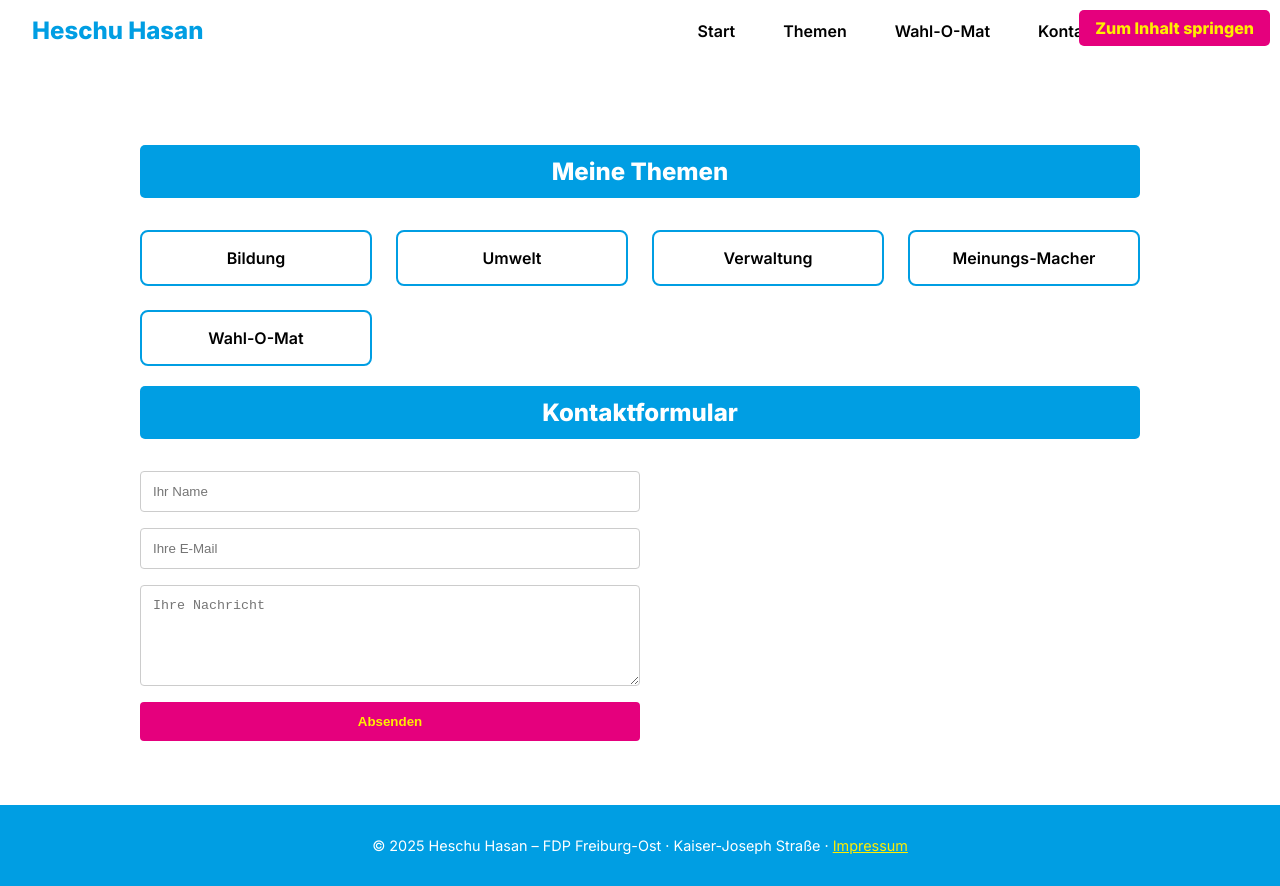
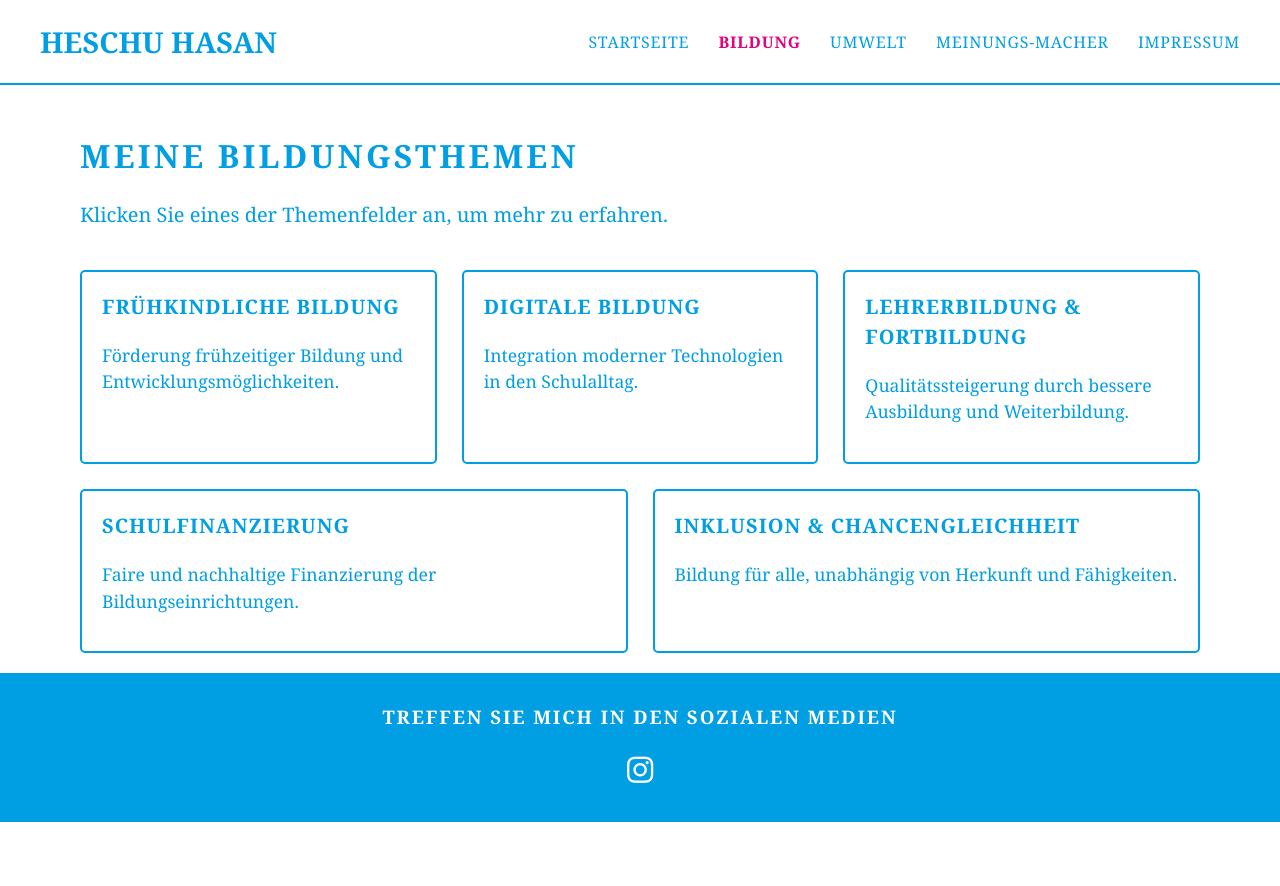
Before and after one commit to ciqulata1/HeschuHasan, a plain HTML site: page bildung.html in a window 1280 px wide. After the commit the page ends 822 px from the top, so only its background shows below. Drawn offline with Linux system fonts and the light colour scheme.

Commit message:
Update bildung.html

```diff
--- a/bildung.html
+++ b/bildung.html
@@ -1,231 +1,249 @@
 <!DOCTYPE html>
 <html lang="de">
+<head>
+<meta charset="UTF-8" />
+<meta name="viewport" content="width=device-width, initial-scale=1" />
+<title>Bildung - Heschu Hasan</title>
 
-<head>
-    <meta charset="utf-8" />
-    <meta name="viewport" content="width=device-width, initial-scale=1.0">
-    <title>Heschu Hasan</title>
-    <meta name="description" content="Heschu Hasan ist Direktkandidatin der FDP für Freiburg-Ost bei der Landtagswahl 2026. Informieren Sie sich über ihre Themen Umwelt, Bildung und Verwaltung." />
-    <meta name="author" content="Heschu Hasan">
-    <link rel="stylesheet" href="style.css" />
-    <link href="https://fonts.googleapis.com/css2?family=Inter:wght@400;600;800&display=swap" rel="stylesheet">
+<!-- FontAwesome CDN für Icons -->
+<link
+  rel="stylesheet"
+  href="https://cdnjs.cloudflare.com/ajax/libs/font-awesome/6.4.0/css/all.min.css"
+  crossorigin="anonymous"
+  referrerpolicy="no-referrer"
+/>
+
 <style>
   :root {
+    --yellow: #ffed00;
     --magenta: #e5007d;
-            --yellow: #ffed00;
-            --blue: #009ee3;
-            --light-blue: #00abae;
-            --violett: #a5027d;
+    --cyan: #009ee3;
+    --turquoise: #00abae;
+    --black: #000000;
     --white: #ffffff;
-            --black: #000000;
+  }
+
+  * {
+    box-sizing: border-box;
   }
 
   body {
     margin: 0;
-            font-family: 'Inter', sans-serif;
-            background: var(--white);
-            color: var(--black);
+    background-color: var(--white);
+    color: var(--cyan);
+    font-family: Georgia, "Times New Roman", serif;
+    line-height: 1.5;
   }
 
-        .skip-link {
-            position: absolute;
-            top: 10px;
-            right: 10px;
-            background-color: var(--magenta);
-            color: var(--yellow);
-            padding: 0.5rem 1rem;
+  a {
+    color: var(--cyan);
     text-decoration: none;
-            font-weight: bold;
-            border-radius: 5px;
-            z-index: 1000;
+  }
+  a:hover,
+  a:focus {
+    color: var(--magenta);
+    outline: none;
   }
 
   header {
     background-color: var(--white);
-            padding: 1rem 2rem;
+    border-bottom: 2px solid var(--cyan);
+    padding: 20px 40px;
     display: flex;
+    align-items: center;
     justify-content: space-between;
-            align-items: center;
-            position: sticky;
-            top: 0;
-            z-index: 999;
+  }
+  header h1 {
+    font-family: Georgia, serif;
+    font-weight: bold;
+    font-size: 1.8rem;
+    color: var(--cyan);
+    margin: 0;
+  }
+  nav a {
+    font-weight: normal;
+    font-size: 1rem;
+    margin-left: 25px;
+    text-transform: uppercase;
+    letter-spacing: 0.05em;
   }
 
-        .site-title {
-            font-size: 1.5rem;
-            font-weight: 800;
-            color: var(--blue);
+  nav a.active,
+  nav a:hover {
+    color: var(--magenta);
+    font-weight: bold;
   }
 
-        nav ul {
-            list-style: none;
-            display: flex;
-            gap: 1rem;
-            margin: 0;
-            padding: 0;
+  main {
+    padding: 20px 40px;
+    max-width: 1200px;
+    margin: 0 auto;
+  }
+  main h2 {
+    color: var(--cyan);
+    font-weight: bold;
+    font-size: 2rem;
+    margin-bottom: 20px;
+    text-transform: uppercase;
+    letter-spacing: 0.1em;
+  }
+  main h3 {
+    color: var(--cyan);
+    font-weight: normal;
+    font-size: 1.25rem;
+    margin-bottom: 20px;
+  }
+  main p {
+    font-size: 1.1rem;
+    max-width: 700px;
   }
 
-        nav ul li a {
-            text-decoration: none;
-            color: var(--black);
-            font-weight: 600;
-            padding: 0.5rem 1rem;
+  .bildung-boxes {
+    display: flex;
+    flex-wrap: wrap;
+    gap: 25px;
+    margin-top: 40px;
+  }
+  .box {
+    flex: 1 1 280px;
+    border: 2px solid var(--cyan);
+    background-color: var(--white);
+    color: var(--cyan);
+    padding: 20px;
+    cursor: pointer;
+    transition: all 0.3s ease;
+    font-family: Georgia, serif;
+    font-size: 1.1rem;
     border-radius: 5px;
+    user-select: none;
+  }
+  .box:hover {
+    border-color: var(--magenta);
+  }
+  .box:focus,
+  .box.selected {
+    background-color: var(--magenta);
+    color: var(--turquoise);
+    outline: none;
+    border-color: var(--magenta);
   }
 
-        nav ul li a:hover {
-            background-color: var(--magenta);
-            color: var(--yellow);
-        }
-
-        .content {
-            max-width: 1000px;
-            margin: 2rem auto;
-            padding: 2rem;
-        }
-
-        h2 {
-            background-color: var(--blue);
-            color: var(--white);
-            padding: 0.75rem;
-            border-radius: 5px;
-            text-align: center;
-        }
-
-        .topics {
-            display: grid;
-            grid-template-columns: repeat(auto-fit, minmax(200px, 1fr));
-            gap: 1.5rem;
-            margin-top: 2rem;
-        }
-
-        .topic-box {
-            border: 2px solid var(--blue);
-            padding: 1rem;
-            text-align: center;
-            font-weight: 600;
-            border-radius: 8px;
-            text-decoration: none;
-            color: var(--black);
-            transition: 0.3s;
-        }
-
-        .topic-box:hover {
-            background-color: var(--magenta);
-            color: var(--yellow);
-        }
-
-        .subtopics {
-            display: none;
-            flex-direction: column;
-            gap: 1rem;
-            margin-top: 1rem;
-            padding-left: 1rem;
-        }
-
-        .topic-box:hover .subtopics {
-            display: flex;
-        }
-
-        .subtopics a {
-            border: 2px solid var(--light-blue);
-            padding: 0.5rem;
-            text-align: center;
-            font-weight: 600;
-            border-radius: 8px;
-            text-decoration: none;
-            color: var(--black);
-            transition: 0.3s;
-        }
-
-        .subtopics a:hover {
-            background-color: var(--magenta);
-            color: var(--yellow);
-        }
-
-        form {
-            display: flex;
-            flex-direction: column;
-            gap: 1rem;
-            max-width: 500px;
-            margin-top: 2rem;
-        }
-
-        input, textarea {
-            padding: 0.75rem;
-            border: 1px solid #ccc;
-            border-radius: 4px;
-        }
-
-        button {
-            background-color: var(--magenta);
-            color: var(--yellow);
-            padding: 0.75rem;
-            border: none;
-            border-radius: 4px;
+  .box h3 {
+    margin-top: 0;
     font-weight: bold;
-            cursor: pointer;
+    text-transform: uppercase;
+    letter-spacing: 0.05em;
   }
 
   footer {
-            background-color: var(--blue);
+    background-color: var(--cyan);
     color: var(--white);
     text-align: center;
-            padding: 2rem;
-            font-size: 0.9rem;
-            margin-top: 2rem;
+    padding: 30px 20px;
+    font-family: Georgia, serif;
+  }
+  footer h3 {
+    margin-top: 0;
+    margin-bottom: 15px;
+    font-weight: bold;
+    text-transform: uppercase;
+    letter-spacing: 0.1em;
+  }
+  footer .social-links a {
+    color: var(--white);
+    font-size: 30px;
+    margin: 0 15px;
+    transition: color 0.3s ease;
+  }
+  footer .social-links a:hover,
+  footer .social-links a:focus {
+    color: var(--magenta);
+    outline: none;
+  }
+
+  @media (max-width: 768px) {
+    header {
+      flex-direction: column;
+      align-items: flex-start;
+      padding: 15px 20px;
+    }
+    nav a {
+      margin-left: 0;
+      margin-right: 15px;
+    }
+    .bildung-boxes {
+      flex-direction: column;
+    }
   }
 </style>
 </head>
-
 <body>
-    <a class="skip-link" href="#main-content">Zum Inhalt springen</a>
 
 <header>
-        <div class="site-title">Heschu Hasan</div>
+  <h1>HESCHU HASAN</h1>
   <nav>
-            <ul>
-                <li><a href="#start">Start</a></li>
-                <li><a href="#themen">Themen</a></li>
-                <li><a href="wahlomat.html">Wahl-O-Mat</a></li>
-                <li><a href="#kontakt">Kontakt</a></li>
-                <li><a href="impressum.html">Impressum</a></li>
-            </ul>
+    <a href="index.html">Startseite</a>
+    <a href="bildung.html" class="active">Bildung</a>
+    <a href="umwelt.html">Umwelt</a>
+    <a href="meinungsmacher.html">Meinungs-Macher</a>
+    <a href="impressum.html">Impressum</a>
   </nav>
 </header>
 
-    <main id="main-content" class="content">
-        <section id="themen">
-            <h2>Meine Themen</h2>
-            <div class="topics">
-                <a class="topic-box" href="bildung.html">Bildung</a>
-                <a class="topic-box" href="umwelt.html">Umwelt</a>
-                <div class="topic-box">
-                    Verwaltung
-                    <div class="subtopics">
-                        <a href="wahlprogramm.html">Allgemein</a>
-                        <a href="justiz.html">Justiz</a>
+<main>
+  <h2>Meine Bildungsthemen</h2>
+  <h3>Klicken Sie eines der Themenfelder an, um mehr zu erfahren.</h3>
+
+  <div class="bildung-boxes" role="list">
+    <a href="fruehkindliche-bildung.html" class="box" role="listitem" tabindex="0">
+      <h3>Frühkindliche Bildung</h3>
+      <p>Förderung frühzeitiger Bildung und Entwicklungsmöglichkeiten.</p>
+    </a>
+    <a href="digitale-bildung.html" class="box" role="listitem" tabindex="0">
+      <h3>Digitale Bildung</h3>
+      <p>Integration moderner Technologien in den Schulalltag.</p>
+    </a>
+    <a href="lehrerbildung.html" class="box" role="listitem" tabindex="0">
+      <h3>Lehrerbildung & Fortbildung</h3>
+      <p>Qualitätssteigerung durch bessere Ausbildung und Weiterbildung.</p>
+    </a>
+    <a href="schulfinanzierung.html" class="box" role="listitem" tabindex="0">
+      <h3>Schulfinanzierung</h3>
+      <p>Faire und nachhaltige Finanzierung der Bildungseinrichtungen.</p>
+    </a>
+    <a href="inklusion.html" class="box" role="listitem" tabindex="0">
+      <h3>Inklusion & Chancengleichheit</h3>
+      <p>Bildung für alle, unabhängig von Herkunft und Fähigkeiten.</p>
+    </a>
   </div>
-                </div>
-                <a class="topic-box" href="meinungsmacher.html">Meinungs-Macher</a>
-                <a class="topic-box" href="wahlomat.html">Wahl-O-Mat</a>
-            </div>
-        </section>
-
-        <section id="kontakt">
-            <h2>Kontaktformular</h2>
-            <form action="mailto:heschuhasan@gmail.com" method="post" enctype="text/plain">
-                <input type="text" name="name" placeholder="Ihr Name" required>
-                <input type="email" name="email" placeholder="Ihre E-Mail" required>
-                <textarea name="nachricht" rows="5" placeholder="Ihre Nachricht" required></textarea>
-                <button type="submit">Absenden</button>
-            </form>
-        </section>
 </main>
 
 <footer>
-        &copy; 2025 Heschu Hasan – FDP Freiburg-Ost · Kaiser-Joseph Straße · <a href="impressum.html" style="color: var(--yellow); text-decoration: underline;">Impressum</a>
+  <h3>Treffen Sie mich in den Sozialen Medien</h3>
+  <div class="social-links">
+    <a href="https://www.instagram.com/heschuhasan/" target="_blank" rel="noopener" aria-label="Instagram">
+      <i class="fa-brands fa-instagram"></i>
+    </a>
+  </div>
 </footer>
+
+<script>
+  // Boxen anklickbar + Tastatur Unterstützung
+  document.querySelectorAll('.box').forEach(box => {
+    box.addEventListener('click', () => {
+      document.querySelectorAll('.box').forEach(b => b.classList.remove('selected'));
+      box.classList.add('selected');
+    });
+    box.addEventListener('keydown', e => {
+      if (e.key === 'Enter' || e.key === ' ') {
+        e.preventDefault();
+        box.click();
+      }
+    });
+  });
+</script>
+
+<!-- FontAwesome Script -->
+<script src="https://kit.fontawesome.com/a2e0e6cfd4.js" crossorigin="anonymous"></script>
 </body>
-
 </html>
```
Lines whose indentation alone changed are shown as unchanged.
